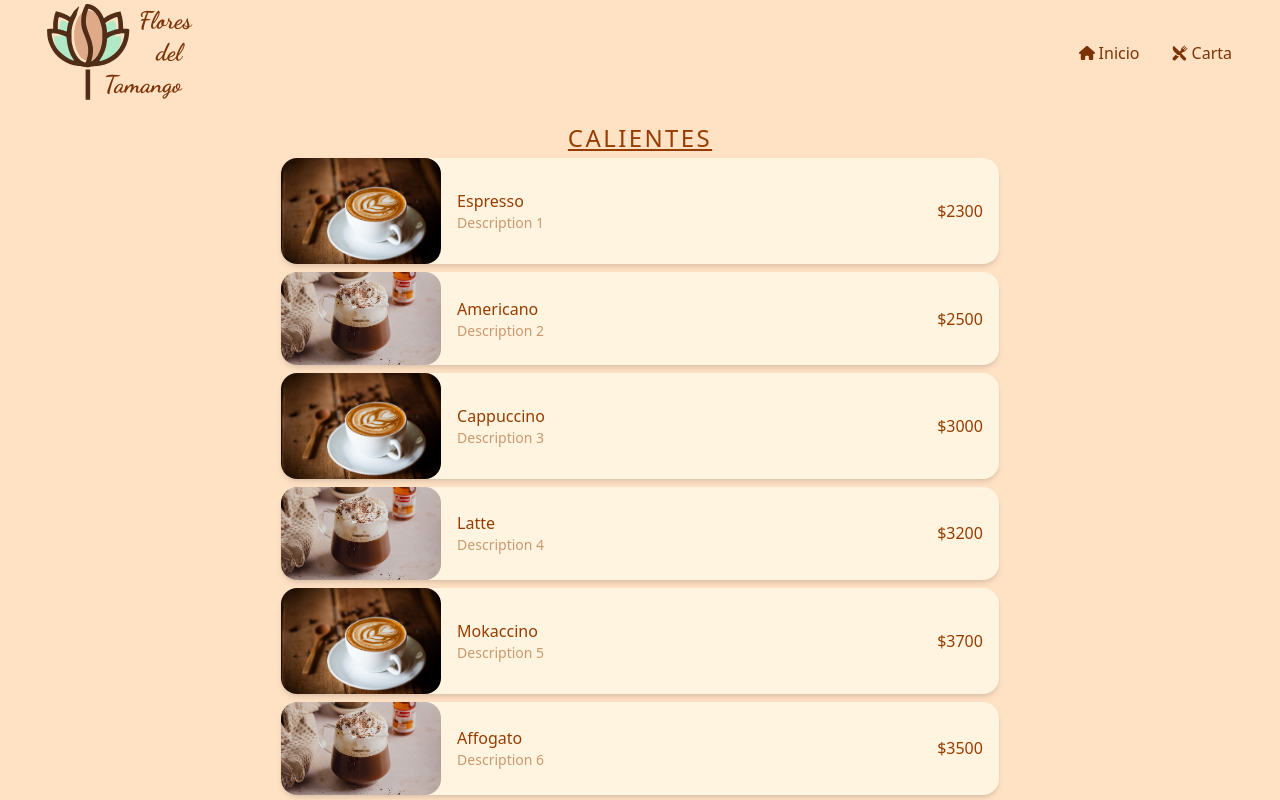
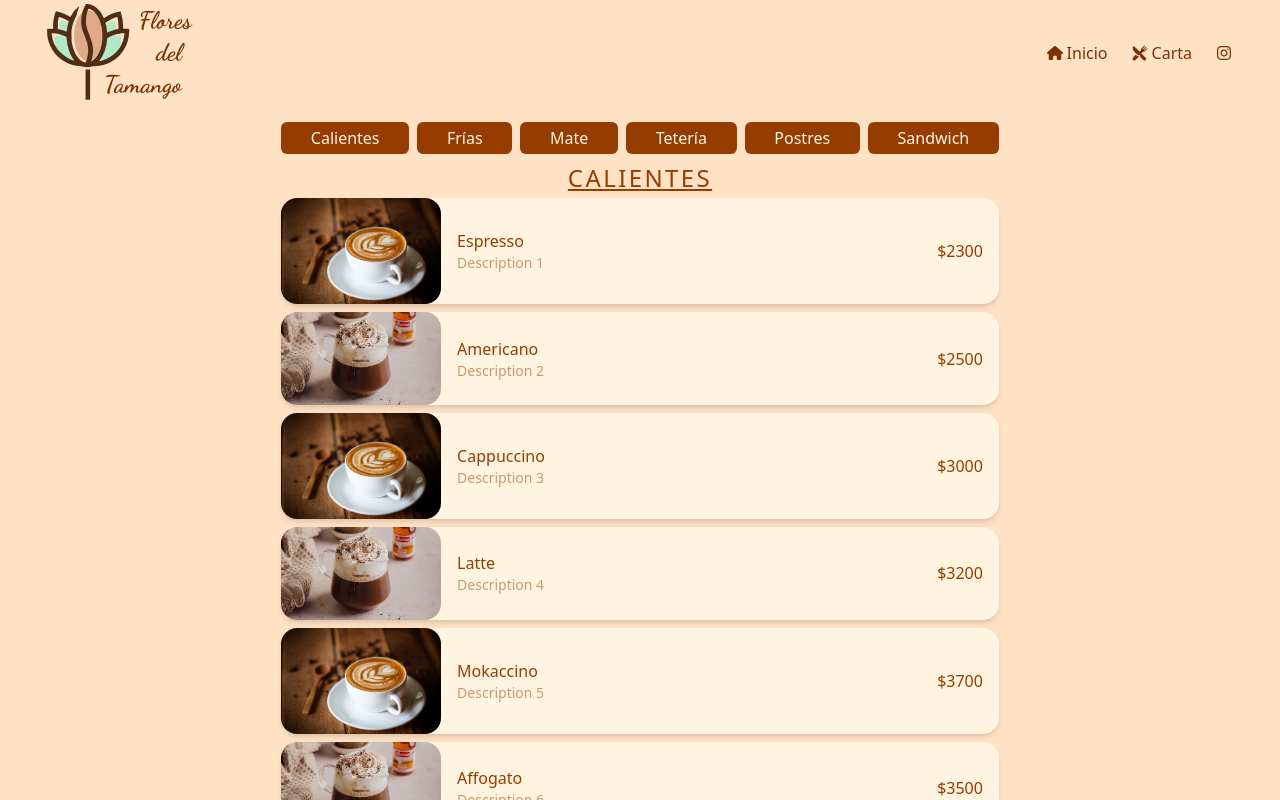
Before and after one commit to dngomez/tamango, a Next.js app: page /carta in a window 1280 px wide. Shown: the top 800 px of the page. Built offline with nearby package versions, Linux system fonts and the light colour scheme.

Commit message:
Added instagram button and scrolling to menu

```diff
--- a/app/carta/Producto.tsx
+++ b/app/carta/Producto.tsx
@@ -1,3 +1,5 @@
+"use client"
+
 import { cn } from "@/lib/utils"
 import Link from "next/link"
 import { type Product } from "../productos"
--- a/app/carta/page.tsx
+++ b/app/carta/page.tsx
@@ -1,13 +1,73 @@
+"use client"
+
+import { cn } from "@/lib/utils"
 import { PRODUCT_LIST } from "../productos"
 import { Producto } from "./Producto"
+import { useRef } from "react"
+import { normalizeText } from "@/lib/normalizeText"
+import { useInView } from "react-intersection-observer"
+import { FaArrowCircleUp } from "react-icons/fa"
 
 export default function Page() {
   const carta = Object.groupBy(PRODUCT_LIST, (p) => p.category)
+  const categoryRefs = Object.keys(carta).reduce(
+    (acc, key) => ({
+      ...acc,
+      [normalizeText(key)]: useRef<HTMLDivElement>(null),
+    }),
+    {},
+  )
+
+  const scrollRef = useRef<HTMLDivElement>(null)
+
+  const { ref: buttonsRef, inView } = useInView({
+    /* Optional options */
+    threshold: 0,
+  })
 
   return (
     <div className="animate-appear">
+      <div ref={scrollRef}></div>
+      <div
+        ref={buttonsRef}
+        className="flex flex-row justify-between gap-2 mb-2"
+      >
+        {Object.keys(carta).map((category) => (
+          <button
+            key={category}
+            className={cn(
+              "flex flex-row gap-1 justify-center items-center grow",
+              "px-2 py-1 relative cursor-pointer bg-amber-800 text-light-fg",
+              "rounded-md transition-colors duration-300",
+              "hover:bg-light-fg hover:shadow-md hover:text-amber-800",
+            )}
+            onClick={() => {
+              if (
+                categoryRefs[
+                  normalizeText(category) as keyof typeof categoryRefs
+                  // @ts-ignore
+                ].current
+              ) {
+                categoryRefs[
+                  normalizeText(category) as keyof typeof categoryRefs
+                  // @ts-ignore
+                ].current.scrollIntoView({ behavior: "smooth" })
+              }
+            }}
+          >
+            {category}
+          </button>
+        ))}
+      </div>
+
       {Object.keys(carta).map((category) => (
-        <div key={category} className="mb-3">
+        <div
+          key={category}
+          ref={
+            categoryRefs[normalizeText(category) as keyof typeof categoryRefs]
+          }
+          className="mb-5"
+        >
           <h2 className="uppercase text-amber-800 text-center text-2xl tracking-widest underline mb-1">
             {category}
           </h2>
@@ -18,6 +78,20 @@ export default function Page() {
           </ul>
         </div>
       ))}
+
+      {!inView && (
+        <FaArrowCircleUp
+          className={cn(
+            "fixed bottom-3 right-3 text-amber-800 text-2xl animate-appear",
+            "cursor-pointer hover:text-teal-600 transition-colors",
+          )}
+          onClick={() => {
+            if (scrollRef.current) {
+              scrollRef.current.scrollIntoView({ behavior: "smooth" })
+            }
+          }}
+        />
+      )}
     </div>
   )
 }
--- a/app/components/Menu.tsx
+++ b/app/components/Menu.tsx
@@ -1,11 +1,11 @@
 import { cn } from "@/lib/utils"
 import Link from "next/link"
-import { FaHouse } from "react-icons/fa6"
+import { FaHouse, FaInstagram } from "react-icons/fa6"
 import { IoRestaurant } from "react-icons/io5"
 
 export function Menu() {
   return (
-    <div className="flex flex-row gap-4 text-amber-900">
+    <div className="flex flex-row gap-2 text-amber-900">
       <Link
         href="/"
         className={cn(
@@ -34,6 +34,21 @@ export function Menu() {
       >
         <IoRestaurant /> Carta
       </Link>
+      <a
+        href="https://www.instagram.com/floresdeltamango/"
+        target="_blank"
+        className={cn(
+          "flex flex-row gap-1 justify-center items-center",
+          "px-2 py-1 relative cursor-pointer",
+          "after:content-[''] after:bg-teal-600 after:absolute",
+          "hover:text-teal-600",
+          "after:bottom-0 after:left-0 after:w-full after:h-0.5",
+          "after:opacity-100 after:origin-center after:scale-0",
+          "hover:after:scale-100 after:transition-all after:duration-300",
+        )}
+      >
+        <FaInstagram />
+      </a>
     </div>
   )
 }
--- a/package.json
+++ b/package.json
@@ -14,6 +14,7 @@
     "react": "19.2.3",
     "react-dom": "19.2.3",
     "react-icons": "^5.5.0",
+    "react-intersection-observer": "^10.0.2",
     "tailwind-merge": "^3.4.0"
   },
   "devDependencies": {
```
Also changed, not shown: 1 other file (tests, documents, lock files or other folders).
